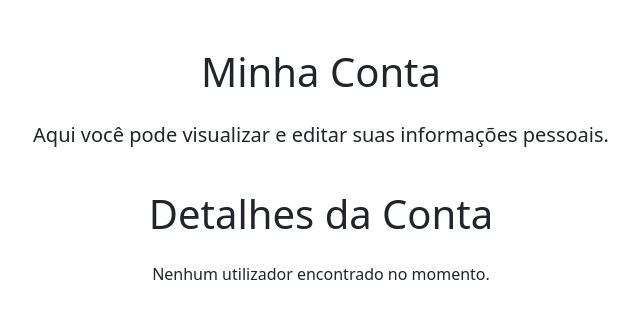
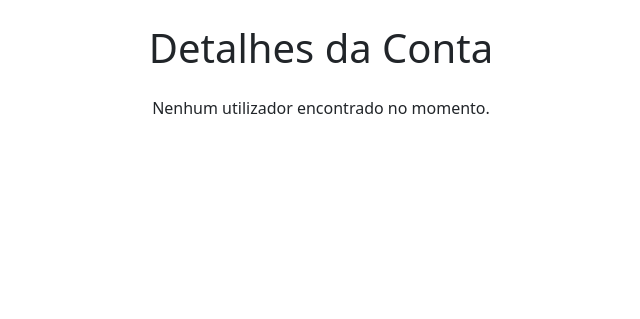
Before and after one commit to NeriKilleryt/PAP, a PHP site: page /minha_conta.php in a window 1280 px wide. Shown: the part 97-416 px from the top of the page, without its empty margins (319-959 px from the left). Run offline with PHP 8.4, Linux system fonts and the light colour scheme; a user stored in the database is signed in; data comes from the database, SQL or seed files in the repository.

Commit message:
tirei uma parte que não é preciso

```diff
--- a/minha_conta.php
+++ b/minha_conta.php
@@ -43,19 +43,6 @@
 }
 ?>
 
-<div class="container mt-5">
-    <h1 class="text-center mb-4">Minha Conta</h1>
-
-    <div class="row">
-        <!-- Coluna principal -->
-        <div class="col-md-12">
-            <p class="lead text-center">
-                Aqui você pode visualizar e editar suas informações pessoais.
-            </p>
-        </div>
-    </div>
-</div>
-
 <div class="container mt-4">
     <h1 class="mb-4 text-center">Detalhes da Conta</h1>
     <div class="row g-4">
```
